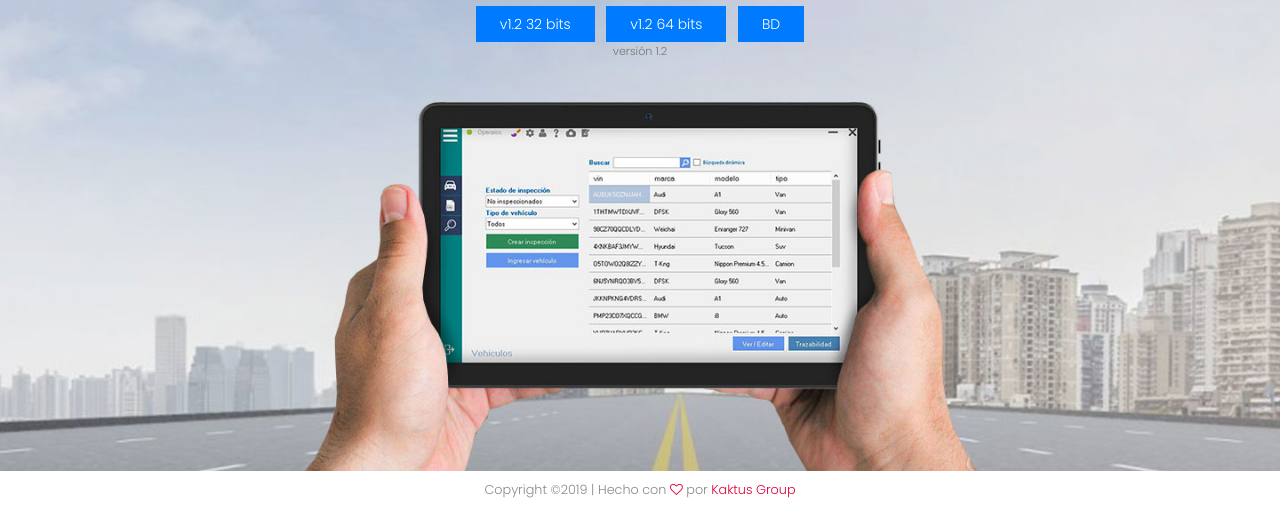
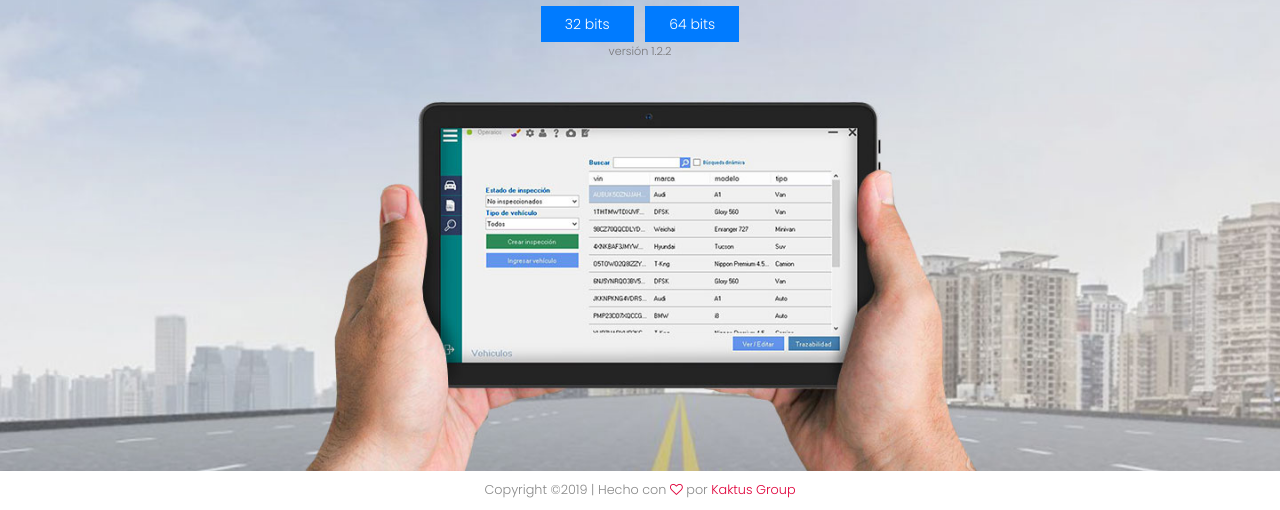
Before and after one commit to KaktusGroup/micromotors, a plain HTML site: page index.html in a window 1280 px wide. Shown: the part 329-839 px from the top of the page. Drawn offline with nearby package versions, Linux system fonts and the light colour scheme; some packages are replaced by stand-ins of ours.

Commit message:
Links App Operario update
Actualización de links de descarga de App de Operario a versión 1.2.1 con conexión pública.

```diff
--- a/index.html
+++ b/index.html
@@ -69,10 +69,9 @@
 							<p class="pt-20 pb-20" style="color:#444!important;">
 								Un sistema de gestión simple, amigable y eficiente que atiende tus necesidades.
 							</p>
-							<a class="btn-primary p-2 pl-4 pr-4" href="https://drive.google.com/file/d/1ZSbUuIcoEX453oFW6ny4Va0A-RTmqeyE/view?usp=sharing" target="_blank">v1.2 32 bits</a> &nbsp
-							<a class="btn-primary p-2 pl-4 pr-4" href="https://drive.google.com/file/d/1Y1WDgJVsJOUEWIZhYli8dTDdiDAmoPhF/view?usp=sharing" target="_blank">v1.2 64 bits</a> &nbsp
-							<a class="btn-primary p-2 pl-4 pr-4" href="https://drive.google.com/file/d/1bTe-9GklWApf08sj1VwZAGu5WTi35esl/view?usp=sharing" target="_blank">BD</a>
-							<p style="position:relative;top:4px;font-size:0.7rem;">versión 1.2</p>
+							<a class="btn-primary p-2 pl-4 pr-4" href="https://drive.google.com/file/d/1Hws0QUQ_WWe7uMpFWoqGdlKP-BHK12wM/view?usp=sharing" target="_blank">32 bits</a> &nbsp
+							<a class="btn-primary p-2 pl-4 pr-4" href="https://drive.google.com/file/d/1R1pYqP4j6oj_71JqeQHWr4QXSpjcO-cK/view?usp=sharing" target="_blank">64 bits</a>
+							<p style="position:relative;top:4px;font-size:0.7rem;">versión 1.2.2</p>
 						</div>
 					</div>
 				</div>
```
